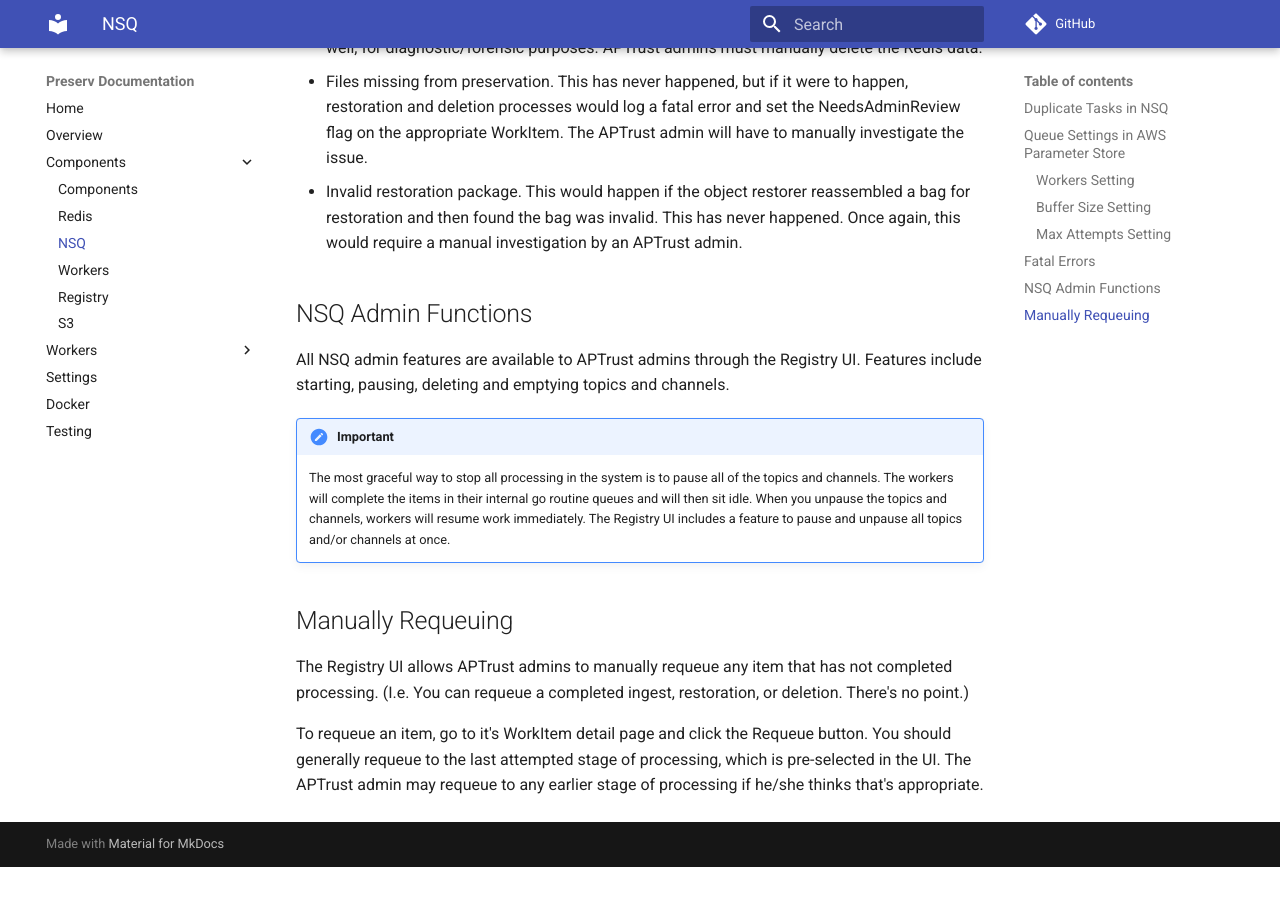
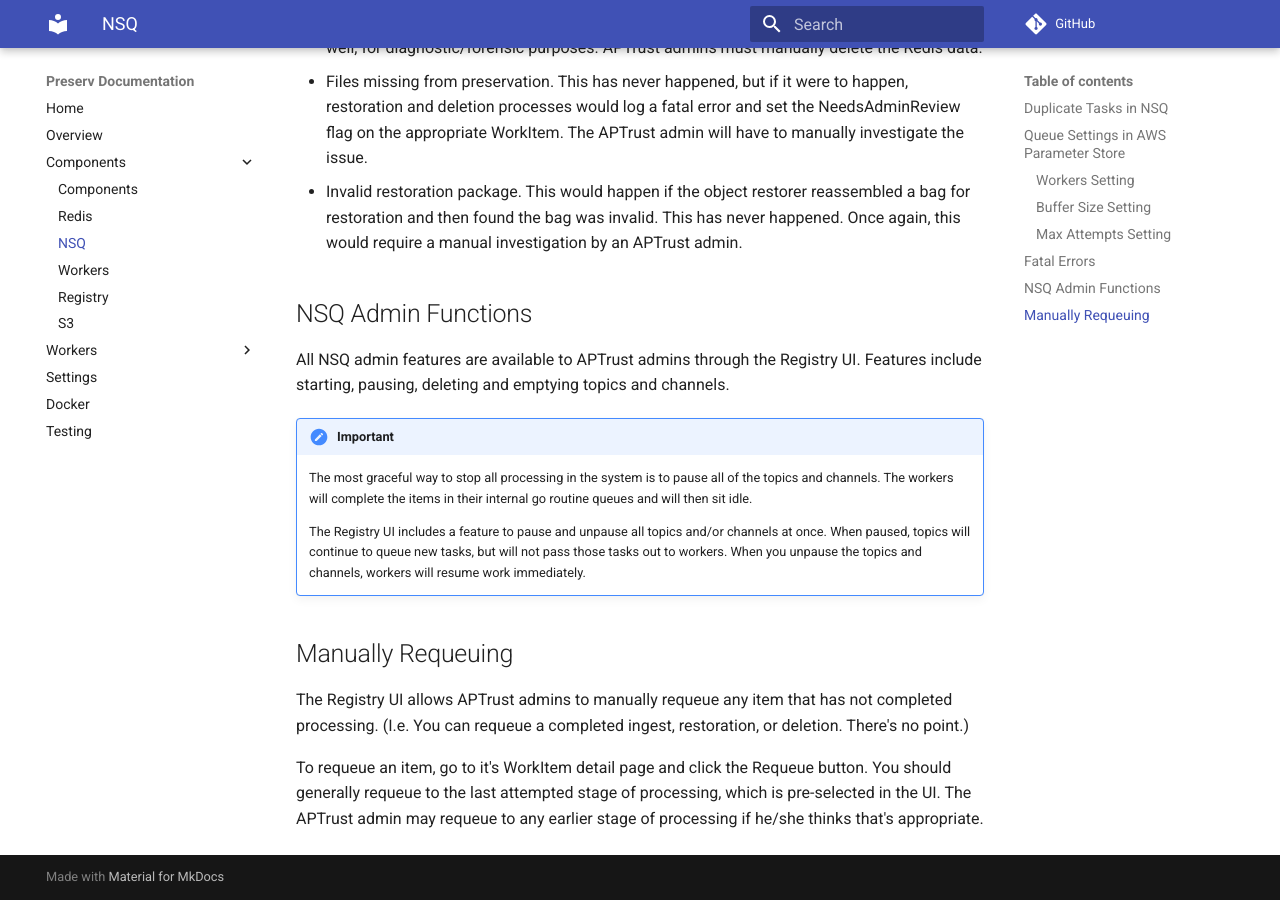
Before and after one commit to APTrust/preserv-docs, an MkDocs documentation site: the page built from docs/components/nsq.md, in a window 1280 px wide and 900 px high, scrolled down 8260 px. Built offline with MkDocs 1.6.1 and Material for MkDocs 9.7.7, drawn with Linux system fonts in a browser that asks for light colours; comment, search, counter and statistics services are not loaded; before the commit the page ends 9127 px from its top, so only the background shows below that.

Commit message:
Added a few helpful notes

```diff
--- a/docs/components/nsq.md
+++ b/docs/components/nsq.md
@@ -152,10 +152,12 @@
 
     The most graceful way to stop all processing in the system is to pause
     all of the topics and channels. The workers will complete the items in
-    their internal go routine queues and will then sit idle. When you
+    their internal go routine queues and will then sit idle.
+
+    The Registry UI includes a feature to pause and unpause all topics
+    and/or channels at once. When paused, topics will continue to queue
+    new tasks, but will not pass those tasks out to workers. When you
     unpause the topics and channels, workers will resume work immediately.
-    The Registry UI includes a feature to pause and unpause all topics
-    and/or channels at once.
 
 ## Manually Requeuing
 
```
Also changed, not shown: docs/testing.md (+10 -0 lines).
